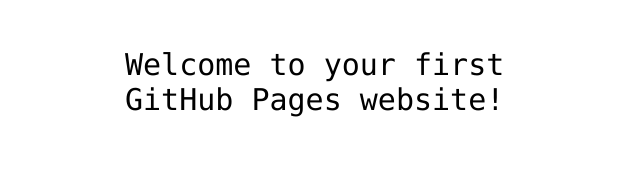
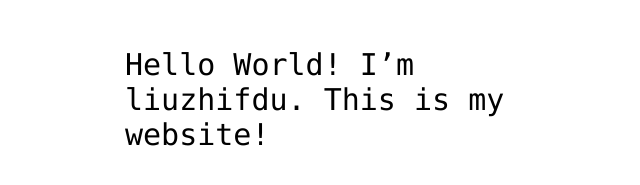
Before and after one commit to liuzhifdu/hello-world, a plain HTML site: page index.html in a window 1280 px wide. Shown: the part 341-526 px from the top of the page, without its empty margins (315-955 px from the left). Drawn offline with Linux system fonts and the light colour scheme.

Commit message:
Add an instruction

```diff
--- a/index.html
+++ b/index.html
@@ -12,7 +12,7 @@
 <img src="https://octodex.github.com/images/daftpunktocat-thomas.gif" id="octocat" alt="octocat-gif" />
 
 <!-- Change this code here by copy and pasting your template on line 15 -->
-<p>Welcome to your first GitHub Pages website!</p>
+<p>Hello World! I’m liuzhifdu. This is my website!</p>
 
 </body>
 </html>
```
